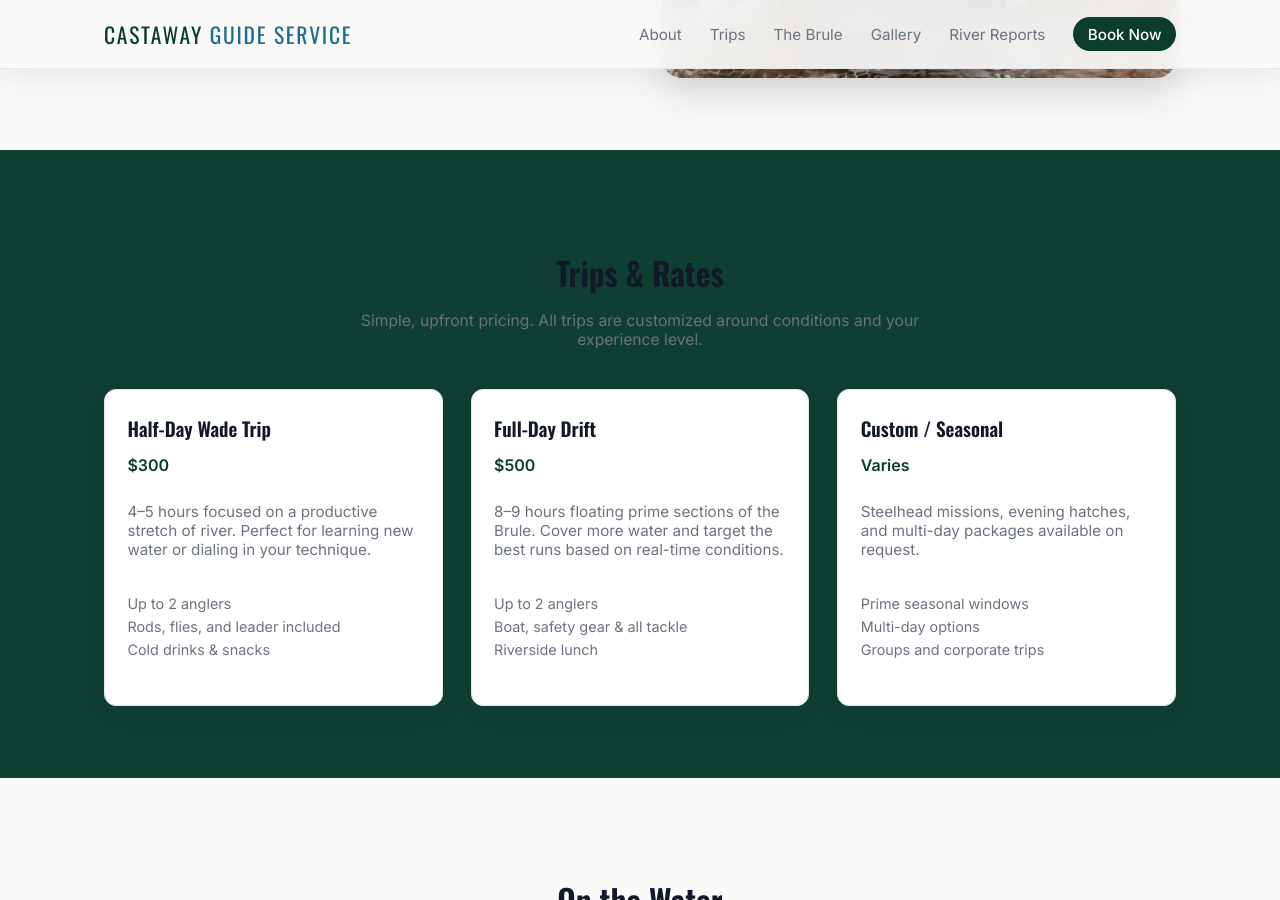
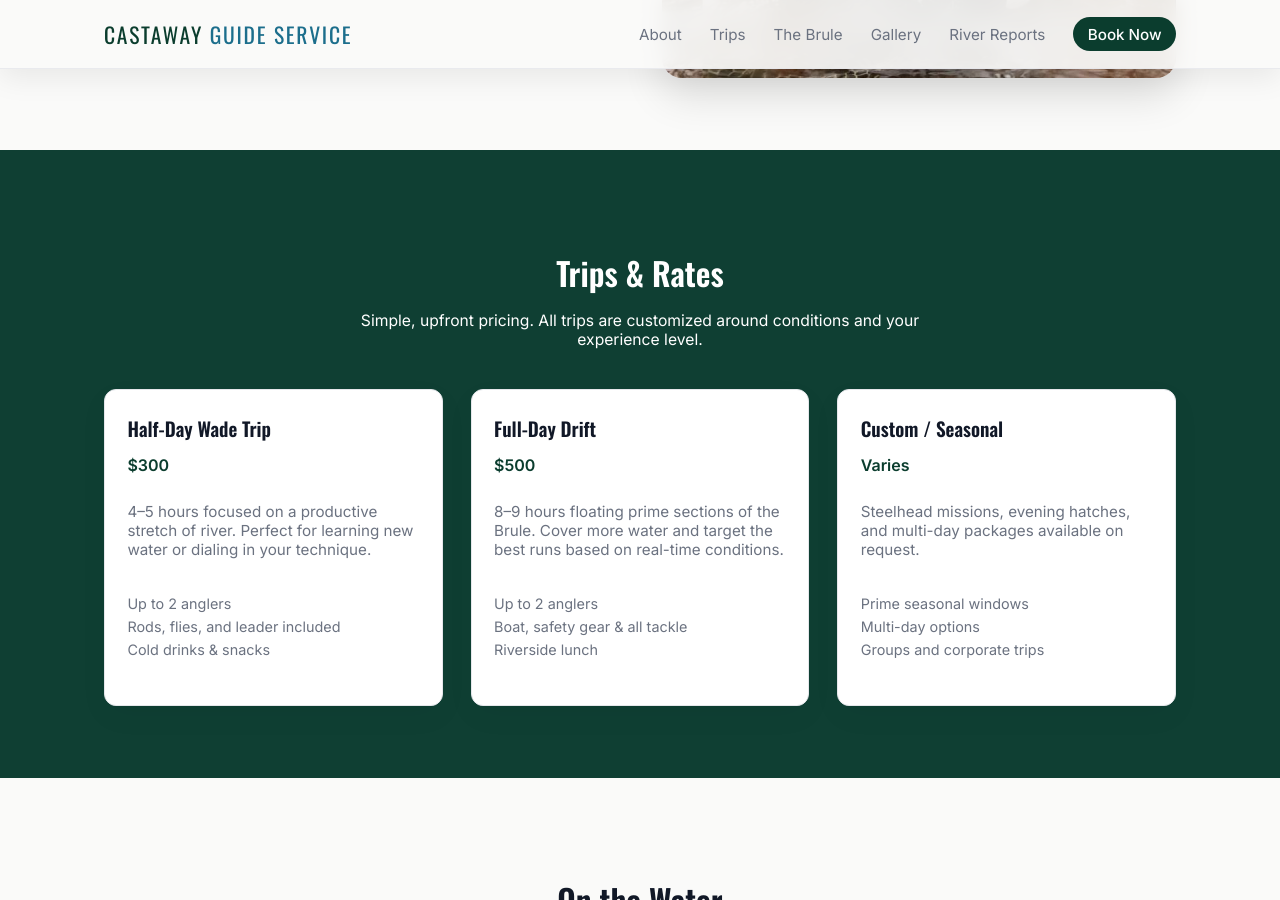
Before and after one commit to adamholden7/CastAwayGuideService, a Jekyll site: the page built from index.md, in a window 1280 px wide and 900 px high, scrolled down 1297 px. Built offline with Jekyll 4.4.1, drawn with Linux system fonts in a browser that asks for light colours.

Commit message:
Update styles.css

```diff
--- a/assets/css/styles.css
+++ b/assets/css/styles.css
@@ -203,6 +203,11 @@ a {
 
 .section-hero-bg {
   background: #0f3f33; /* or whatever exact green your hero uses */
+}
+
+.section-hero-bg .section-header h2,
+.section-hero-bg .section-header p {
+  color: #ffffff;
 }
 
 /* BUTTONS */
```
